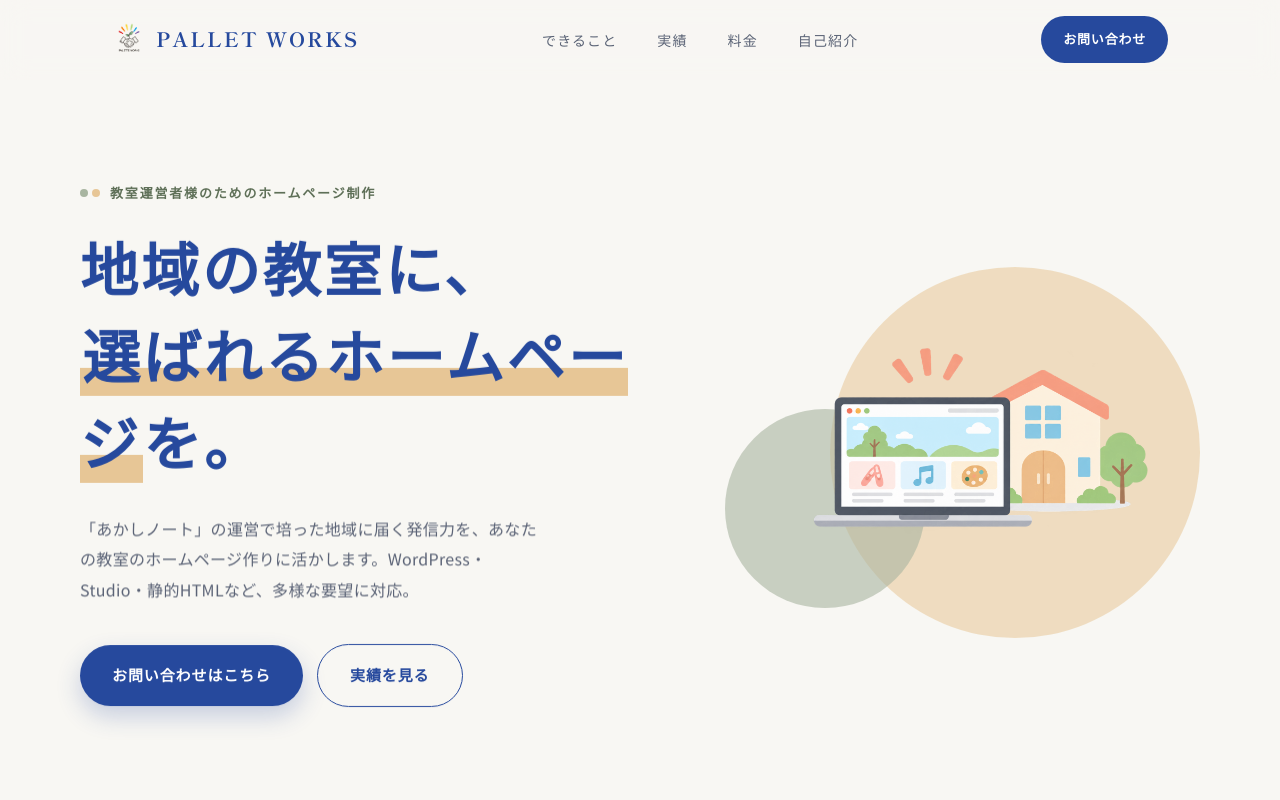
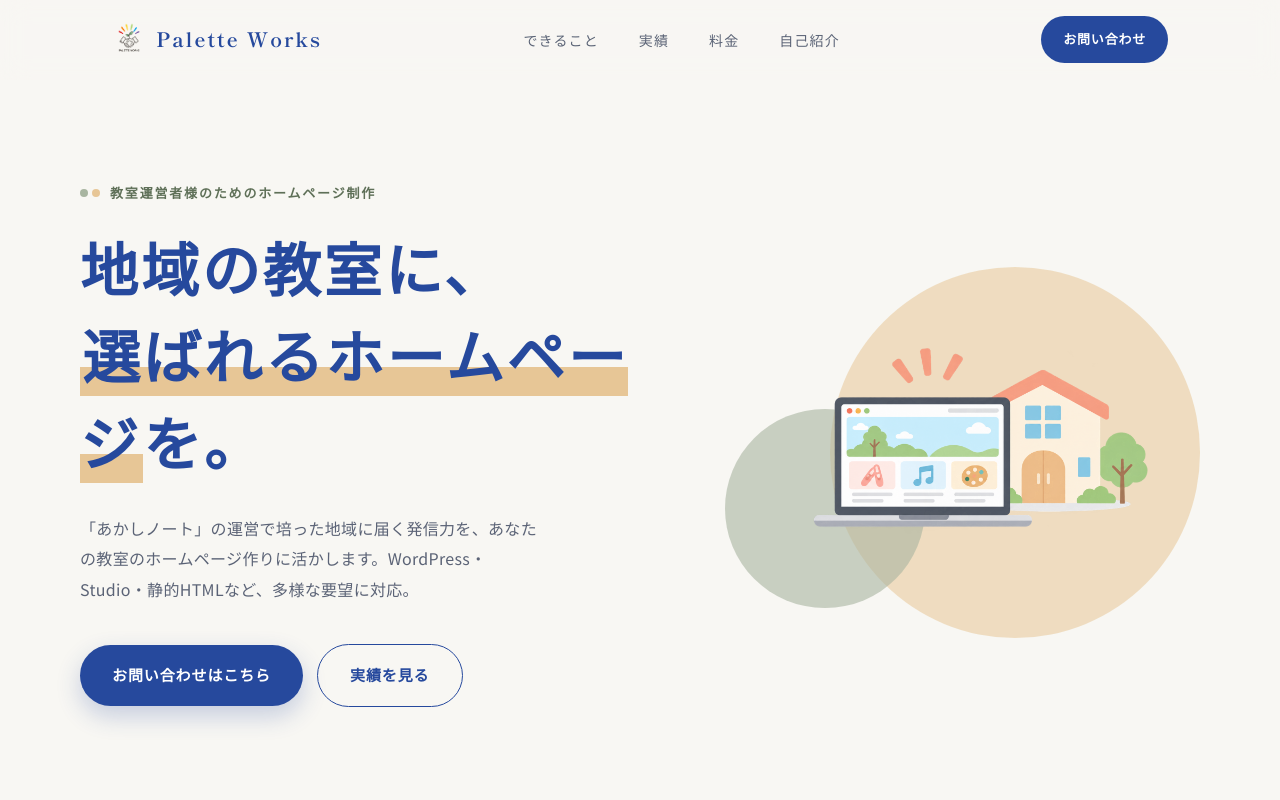
Before and after one commit to paletteworks-iws/corporate-site, a plain HTML site: page index.html in a window 1280 px wide. Shown: the top 800 px of the page. Drawn offline with Linux system fonts and the light colour scheme.

Commit message:
表記をPalette Worksに統一

```diff
--- a/index.html
+++ b/index.html
@@ -3,7 +3,7 @@
 <head>
 <meta charset="UTF-8">
 <meta name="viewport" content="width=device-width, initial-scale=1.0">
-<title>PALLET WORKS　コーポレートサイト</title>
+<title>Palette Worksコーポレートサイト</title>
 <link rel="icon" href="img/paletteworks_logo.webp" type="image/webp">
 <script>document.documentElement.classList.add("js");</script>
 <link rel="preconnect" href="https://fonts.googleapis.com">
@@ -15,7 +15,7 @@
 
 <header>
   <div class="header-inner">
-    <div class="logo"><img class="logo-mark" src="img/paletteworks_logo.webp" alt="PALLET WORKS">PALLET WORKS</div>
+    <div class="logo"><img class="logo-mark" src="img/paletteworks_logo.webp" alt=" Palette Works">Palette Works</div>
     <nav id="main-nav" aria-label="メインナビゲーション">
       <ul>
         <li><a href="#dekiru">できること</a></li>
@@ -195,7 +195,7 @@
         <img src="img/profile.webp" alt="プロフィール写真">
       </div>
       <div class="profile-text" data-stagger>
-        <h3 class="reveal">PALETTE WORKS 代表</h3>
+        <h3 class="reveal">Palette Works 代表</h3>
         <div class="role reveal">地域情報サイト「あかしノート」運営／Web制作</div>
         <p class="reveal">明石エリアで地域情報サイト「あかしノート」を運営しています。日々地域のお店や教室を取材する中で、「発信したいけれど、ホームページまで手が回らない」という声を多く聞いてきました。</p>
         <p class="reveal">その声にお応えできるよう、地域の教室運営者様に向けたホームページ制作のサポートを始めました。作って終わりではなく、公開後の集客まで伴走することを大切にしています。</p>
@@ -224,7 +224,7 @@
     <a href="#dekiru">できること</a>
     <a href="#ryoukin">料金</a>
   </div>
-  <div class="copy">© PALLET WORKS</div>
+  <div class="copy">© Palette Works</div>
 </footer>
 
 <script>
```
